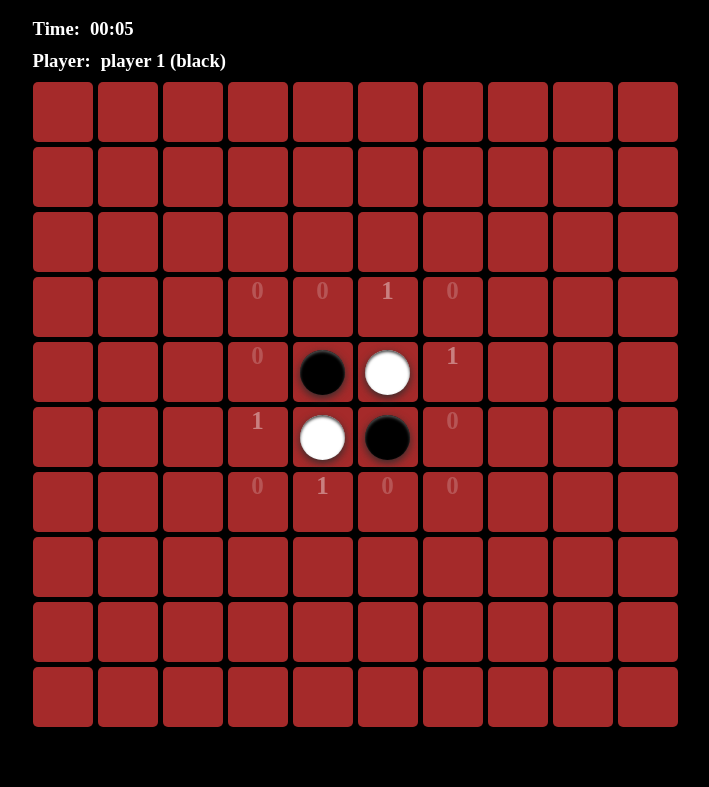
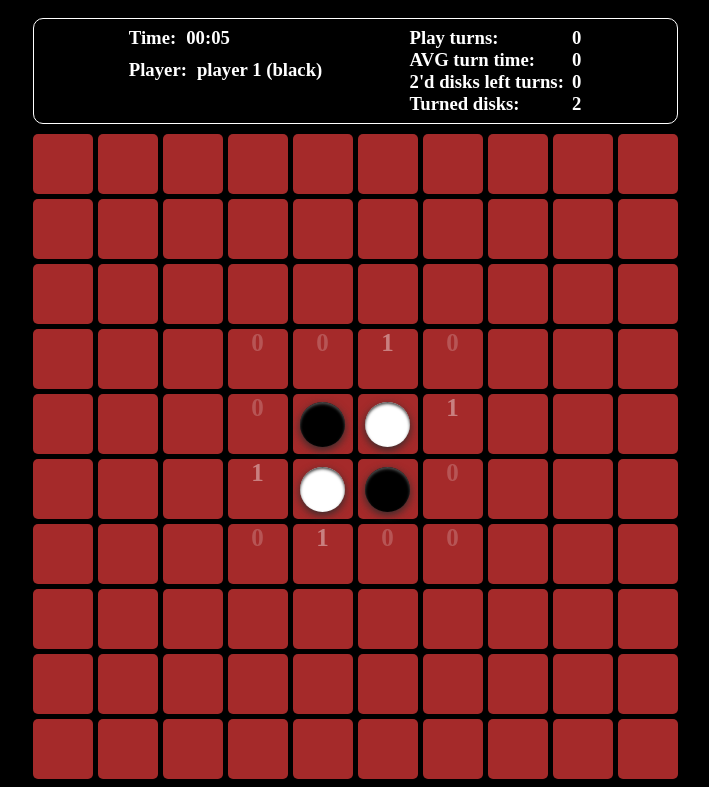
Before and after one commit to roiekoper/Reversi, a plain HTML site: page game.html in a window 1280 px wide. Shown: the part 48-835 px from the top of the page, without its empty margins (285-994 px from the left). Before the commit the page ends 800 px from the top, so only its background shows below. Drawn offline with Linux system fonts and the light colour scheme.

Commit message:
Render statistics elements. Update play turns statistics. Update turned player disks.

```diff
--- a/game.js
+++ b/game.js
@@ -2,6 +2,7 @@ import Board from './board.js'
 import Timer from './timer.js'
 import SoundPlayer from './utils.js'
 import popUp from './popUp.js'
+import statistics from './statistics.js'
 
 export default class Game {
     constructor(players, size = 10) {
@@ -20,8 +21,8 @@ export default class Game {
         this.soundBadMove = new SoundPlayer("./sounds/badmove.mp3");
         this.shouldPresentPotentialGain = true; // TODO: toggle with checkbox
         this.winnerPlayer = null;
-        // TODO: TIMER
         this.timer = null;
+        this.statistics = null;
         Game.counter++;
 
         this.render();
@@ -35,8 +36,10 @@ export default class Game {
 
         this.timer = new Timer(this.id);
 
+        this.statistics = new statistics(this.detailsContainerElement);
+        this.statistics.updateValueByKey('playerTurnedDiskCounter', this.getCurrentPlayer().trunedDisksSquares.length);
+
         // First player starts the game
-        // TODO TIMER
         // this.getCurrentPlayer().turnStarted(this.timer.seconds);
     }
 
@@ -53,11 +56,47 @@ export default class Game {
 
         this.detailsContainerElement = document.createElement('div');
         this.detailsContainerElement.className = 'details-container';
+
+        this.criticDetailsElement = document.createElement('div');
+        this.criticDetailsElement.className = 'critic-details-container';
+
+        this.detailsContainerElement.appendChild(this.criticDetailsElement);
         this.gameContainerElement.appendChild(this.detailsContainerElement);
         this.gameContainerElement.appendChild(gameElement);
 
         document.getElementsByClassName('games-container')[0].appendChild(this.gameContainerElement);
         this.renderPlayerContainer();
+    };
+
+    renderPlayerContainer = () => {
+        const playerContainer = document.createElement('div');
+        playerContainer.className = 'player-container';
+
+        const playerTitle = document.createElement('h3');
+        playerTitle.className = 'player-title';
+        playerTitle.textContent = 'Player:';
+
+        const playerNameElement = document.createElement('h3');
+        playerNameElement.className = 'player-name';
+        this.playerNameElement = playerNameElement;
+        this.updatePlayerName();
+
+        playerContainer.appendChild(playerTitle);
+        playerContainer.appendChild(playerNameElement);
+        this.criticDetailsElement.appendChild(playerContainer)
+    };
+
+    renderInitializeCircles = () => {
+        const halfSize = this.size / 2 - 1;
+
+        for (const row of Array(2).keys()) {
+            for (const col of Array(2).keys()) {
+                const playerColor = this.players[(col + row) % 2].color;
+                this.players[(col + row) % 2].trunedDisksSquares.push(this.board.squares[halfSize + row][halfSize + col]);
+                this.board.squares[halfSize + row][halfSize + col].changeColorTo(playerColor);
+                this.board.coloredSquares.push(this.board.squares[halfSize + row][halfSize + col]);
+            }
+        }
     };
 
     reset = (popup) => {
@@ -102,36 +141,6 @@ export default class Game {
         // No legal moves left, game ended
         return currentPlayer.potentialSquareMoves.length > 0 &&
             rivalPlayer.potentialSquareMoves.length > 0;
-    };
-
-    renderPlayerContainer = () => {
-        const playerContainer = document.createElement('div');
-        playerContainer.className = 'player-container';
-
-        const playerTitle = document.createElement('h3');
-        playerTitle.className = 'player-title';
-        playerTitle.textContent = 'Player:';
-
-        const playerNameElement = document.createElement('h3');
-        playerNameElement.className = 'player-name';
-        this.playerNameElement = playerNameElement;
-        this.updatePlayerName();
-
-        playerContainer.appendChild(playerTitle);
-        playerContainer.appendChild(playerNameElement);
-        this.detailsContainerElement.appendChild(playerContainer)
-    };
-
-    renderInitializeCircles = () => {
-        const halfSize = this.size / 2 - 1;
-
-        for (const row of Array(2).keys()) {
-            for (const col of Array(2).keys()) {
-                const playerColor = this.players[(col + row) % 2].color;
-                this.board.squares[halfSize + row][halfSize + col].changeColorTo(playerColor);
-                this.board.coloredSquares = [...this.board.coloredSquares, this.board.squares[halfSize + row][halfSize + col]]
-            }
-        }
     };
 
     setWinnerPlayerWithMoreDisks = () => {
@@ -296,6 +305,7 @@ export default class Game {
 
     playerClicked = (squareClickedHandler, squarePressed) => {
         let currentPlayer = this.getCurrentPlayer();
+        let rivalPlayer = this.getRivalPlayer();
         let nextPlayer = null;
 
         // Is it legal move?
@@ -309,9 +319,10 @@ export default class Game {
 
             squareClickedHandler(currentPlayer.color);                      // Set current pressed square color
 
-            currentPlayer.trunedDisksSquares = [...currentPlayer.trunedDisksSquares, potentialSquares];
+            currentPlayer.trunedDisksSquares = [...currentPlayer.trunedDisksSquares, ...potentialSquares, squarePressed];
+            rivalPlayer.trunedDisksSquares = rivalPlayer.trunedDisksSquares.filter(square => !potentialSquares.includes(square));
+
             // Previous player finished their turn
-            // TODO TIMER
             // currentPlayer.turnFinished(this.calculateScoreForPlayer(currentPlayer), this.timer.seconds);
 
             // Next player starts their turn
@@ -319,9 +330,10 @@ export default class Game {
             nextPlayer = this.getCurrentPlayer();
 
             this.board.hidePotentialGainElements();
-            // TODO TIMER
             // nextPlayer.turnStarted(this.timer.seconds);
             this.updatePlayerName();
+            this.statistics.updateValueByKey('playTurnCounter', this.playerTurnCounter);
+            this.statistics.updateValueByKey('playerTurnedDiskCounter', nextPlayer.trunedDisksSquares.length);
             //this.appendPotentialGainNumber();
 
             // Player helper - shows the potential gain on every square
@@ -380,7 +392,7 @@ export default class Game {
         //    a valid moves
         this.playerTurnCounter++;
         nextPlayer = this.getCurrentPlayer();
-        if (this.calculatePotentialGainForPlayer(nextPlayer, false) == 0) {
+        if (this.calculatePotentialGainForPlayer(nextPlayer, false) === 0) {
             // Next player has no valid move! next turn goes back to current player
             this.playerTurnCounter--;
             nextPlayer = this.getCurrentPlayer();
--- a/script.css
+++ b/script.css
@@ -9,6 +9,13 @@ h1, h2, h3 {
 
 h3 {
     margin: 0;
+}
+
+.details-container {
+    border: 1px solid white;
+    border-radius: 10px;
+    margin-bottom: 10px;
+    padding: 8px;
 }
 
 .time-container, .player-container {
@@ -34,9 +41,7 @@ h3 {
 
 .details-container {
     display: flex;
-    flex-direction: column;
-    align-items: start;
-    justify-content: center;
+    justify-content: space-evenly;
 }
 
 .board {
@@ -136,3 +141,12 @@ h3 {
     color: black;
     text-align: left;
 }
+
+.label-container {
+    display: flex;
+    justify-content: space-between;
+}
+
+.label-container .label {
+    margin-right: 8px;
+}
--- /dev/null
+++ b/statistics.js
@@ -0,0 +1,72 @@
+export default class statistics {
+    constructor(detailsContainerElement) {
+        this.detailsContainerElement = detailsContainerElement;
+        this.playTurnCounter = 0;
+        this.playTurnCounterElement = null;
+        this.avgPlayerTurnTime = 0;
+        this.avgPlayerTurnTimeElement = null;
+        this.playerCounter2DisksLeft = 0;
+        this.playerCounter2DisksLeftElement = null;
+        this.playerTurnedDiskCounter = 0;
+        this.playerTurnedDiskCounterElement = null;
+
+        this.render();
+    }
+
+    render = () => {
+        let statisticsElement = document.createElement('div');
+        statisticsElement.className = 'statistics-container';
+
+        let playTurnCounterContainerElement = document.createElement('div');
+        playTurnCounterContainerElement.className = 'label-container';
+        let playTurnCounterElementLabel = document.createElement('h3');
+        playTurnCounterElementLabel.className = 'label';
+        playTurnCounterElementLabel.innerHTML = 'Play turns:';
+        this.playTurnCounterElement = document.createElement('h3');
+        this.playTurnCounterElement.innerHTML = `${this.playTurnCounter}`;
+        playTurnCounterContainerElement.appendChild(playTurnCounterElementLabel);
+        playTurnCounterContainerElement.appendChild(this.playTurnCounterElement);
+
+        let avgPlayerTurnTimeContainerElement = document.createElement('div');
+        avgPlayerTurnTimeContainerElement.className = 'label-container';
+        let avgPlayerTurnTimeElementLabel = document.createElement('h3');
+        avgPlayerTurnTimeElementLabel.className = 'label';
+        avgPlayerTurnTimeElementLabel.innerHTML = 'AVG turn time:';
+        this.avgPlayerTurnTimeElement = document.createElement('h3');
+        this.avgPlayerTurnTimeElement.innerHTML = `${this.avgPlayerTurnTime}`;
+        avgPlayerTurnTimeContainerElement.appendChild(avgPlayerTurnTimeElementLabel);
+        avgPlayerTurnTimeContainerElement.appendChild(this.avgPlayerTurnTimeElement);
+
+        let playerCounter2DisksLeftContainerElement = document.createElement('div');
+        playerCounter2DisksLeftContainerElement.className = 'label-container';
+        let playerCounter2DisksLeftElementLabel = document.createElement('h3');
+        playerCounter2DisksLeftElementLabel.className = 'label';
+        playerCounter2DisksLeftElementLabel.innerHTML = '2\'d disks left turns:';
+        this.playerCounter2DisksLeftElement = document.createElement('h3');
+        this.playerCounter2DisksLeftElement.innerHTML = `${this.playerCounter2DisksLeft}`;
+        playerCounter2DisksLeftContainerElement.appendChild(playerCounter2DisksLeftElementLabel);
+        playerCounter2DisksLeftContainerElement.appendChild(this.playerCounter2DisksLeftElement);
+
+        let playerTurnedDiskCounterContainerElement = document.createElement('div');
+        playerTurnedDiskCounterContainerElement.className = 'label-container';
+        let playerTurnedDiskCounterElementLabel = document.createElement('h3');
+        playerTurnedDiskCounterElementLabel.className = 'label';
+        playerTurnedDiskCounterElementLabel.innerHTML = 'Turned disks:';
+        this.playerTurnedDiskCounterElement = document.createElement('h3');
+        this.playerTurnedDiskCounterElement.innerHTML = `${this.playerTurnedDiskCounter}`;
+        playerTurnedDiskCounterContainerElement.appendChild(playerTurnedDiskCounterElementLabel);
+        playerTurnedDiskCounterContainerElement.appendChild(this.playerTurnedDiskCounterElement);
+
+        statisticsElement.appendChild(playTurnCounterContainerElement);
+        statisticsElement.appendChild(avgPlayerTurnTimeContainerElement);
+        statisticsElement.appendChild(playerCounter2DisksLeftContainerElement);
+        statisticsElement.appendChild(playerTurnedDiskCounterContainerElement);
+
+        this.detailsContainerElement.appendChild(statisticsElement)
+    };
+
+    updateValueByKey = (key, value) => {
+        this[key] = value;
+        this[`${key}Element`].innerHTML = value;
+    };
+}
--- a/timer.js
+++ b/timer.js
@@ -48,7 +48,7 @@ export default class Timer {
         timeContainer.appendChild(minElement);
         timeContainer.appendChild(pointsElement);
         timeContainer.appendChild(secondsElement);
-        document.querySelector(`#game-container-${this.gameId} .details-container`)
+        document.querySelector(`#game-container-${this.gameId} .critic-details-container`)
             .insertAdjacentElement('afterbegin', timeContainer);
     }
 }
```
